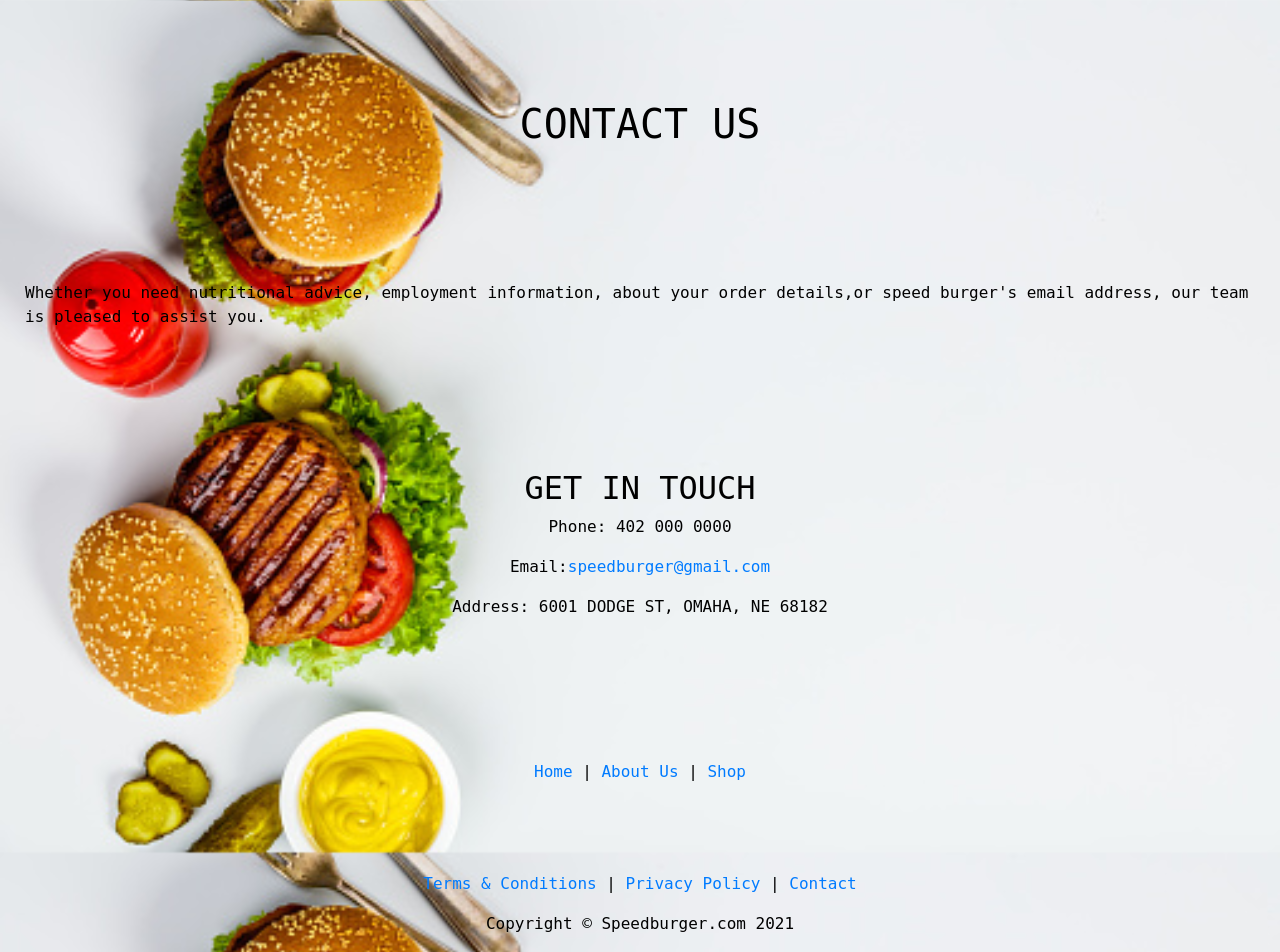
After one commit to wenyu8/SPEEDBURGER, a Django app: page /contactus/ in a window 1280 px wide. The commit adds this page. Run offline with Django 4.2, Linux system fonts and the light colour scheme.

Commit message:
Updated about us page and added contact us page

```diff
--- a/burgerwebsite/static/css/styles.css
+++ b/burgerwebsite/static/css/styles.css
@@ -1,15 +1,52 @@
 /* About Us CSS*/
 
+.about_our_food {
+    padding: 20px;
+    font-family: Monospace;
+    text-align: center;
+    background-color: floralwhite;
+    color: black;
+}
 .about-section {
-    padding: 250px;
-    text-align: center;
-    background-color: #474e5d;
-    background-image: url('../images/AboutCover.jpeg');
-    background-size: cover;
-    color: white;
+    padding: 10px;
+    left:80px;
+    font-family: Monospace;
+    background-color: floralwhite;
+    color: black;
  }
 
 .page-footer {
     padding: 100px;
+    font-family: Monospace;
     background-color: floralwhite;
+    color: black;
+
 }
+
+.container {
+    font-family: Monospace;
+    text-align: center;
+}
+
+.contact_us {
+    padding: 100px;
+    font-family: Monospace;
+    text-align: center;
+
+}
+
+.contact-section {
+    padding: 25px;
+    font-family: Monospace;
+
+}
+
+
+.contact_body {
+    background: url(../images/contact-bg.jpeg) no-repeat center center fixed;
+    -webkit-background-size: cover;
+    -moz-background-size: cover;
+    -o-background-size: cover;
+    background-size: cover;
+    color: black;
+}
--- /dev/null
+++ b/burgerwebsite/templates/aboutus/contactus.html
@@ -0,0 +1,46 @@
+<!DOCTYPE html>
+<html lang="en">
+{% load static %}
+<head>
+    <meta charset="UTF-8">
+    <meta name="viewport" content="width=device-width, initial-scale=1">
+    <link rel="stylesheet" href="https://cdn.jsdelivr.net/npm/bootstrap@4.6.1/dist/css/bootstrap.min.css">
+    <link rel="stylesheet" href="{% static 'css/styles.css' %}">
+
+
+    <title>Contact Us</title>
+</head>
+<body class="contact_body">
+    <div class="contact_us">
+        <h1>CONTACT US</h1>
+    </div>
+    <div class="contact-section">
+        <div>
+        <p>Whether you need nutritional advice, employment information, about your order details,or  speed burger's
+            email address, our team is pleased to assist you.</p>
+        <br>
+        </div>
+        <div class="contact_us">
+            <h2>GET IN TOUCH</h2>
+        <p> Phone: 402 000 0000</p>
+        <p> Email:<a href="#">speedburger@gmail.com</a> </p>
+        <p> Address: 6001 DODGE ST, OMAHA, NE 68182 </p>
+
+        </div>
+    </div>
+    <footer>
+          <div class="container">
+            <p>
+                <a href="/">Home</a> |
+                <a href="/aboutus">About Us</a> |
+                <a href="/">Shop</a>
+            </p>
+            <p>
+                <br><br><br>
+                <a href="#">Terms &amp; Conditions</a> |
+                <a href="#">Privacy Policy</a> |
+                <a href="/contactus">Contact</a>
+            </p>
+            <p>Copyright &copy; Speedburger.com 2021</p>
+          </div>
+    </footer>
--- a/burgerwebsite/urls.py
+++ b/burgerwebsite/urls.py
@@ -3,7 +3,8 @@ from django.urls import path
 
 urlpatterns = [
     path('', views.index, name='products'),
-    path('aboutus/', views.aboutus, name='aboutus')
+    path('aboutus/', views.aboutus, name='aboutus'),
     path('signup/', views.signup, name='signup'),  # added
+    path('contactus/', views.contactus, name='contactus'),
 
 ]
--- a/burgerwebsite/views.py
+++ b/burgerwebsite/views.py
@@ -39,4 +39,9 @@ def signup(request):
     else:
         form = SignUpForm()
     return render(request, 'registration/signup.html', {'form': form})
-now = timezone.now()
+
+
+# now = timezone.now()
+
+def contactus(request):
+    return render(request, 'aboutus/contactus.html', {'contactus': contactus})
```
Also changed, not shown: burgerwebsite/templates/aboutus/aboutus.html (+17 -5 lines), burgerwebsite/static/images/AboutCover.jpeg (deleted), burgerwebsite/static/images/about-bg.jpeg (added), burgerwebsite/static/images/about-ct.jpeg (added), burgerwebsite/static/images/contact-bg.jpeg (added).
